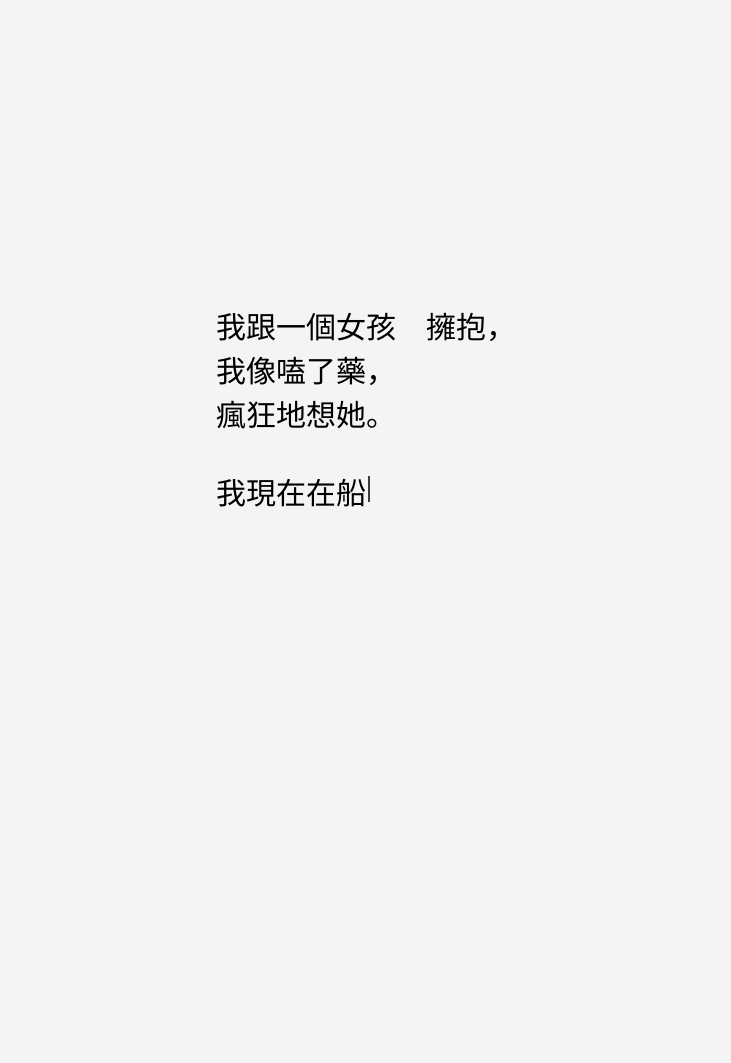
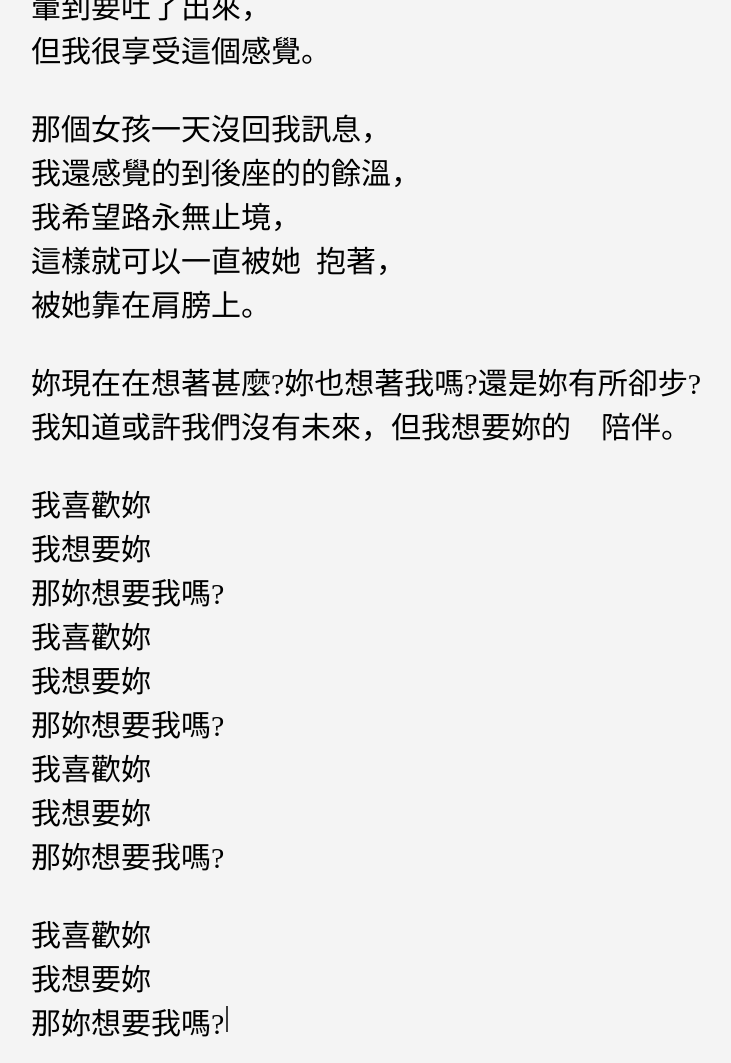
Before and after one commit to emmanuelwithme/MollyInMexico, a Flask app: template templates/MollyInMexico.html in a window 1280 px wide. Shown: the whole page, without its empty margins (274-1005 px from the left). Before the commit the page ends 507 px from the top, so only its background shows below. Run offline with Flask 3, Linux system fonts and the light colour scheme; the template is opened without the code that fills it, so the values that code supplies are empty.

Commit message:
spotify + youtube Lauv - Molly In Mexico 背景播放(都沒成功)

```diff
--- a/app.py
+++ b/app.py
@@ -1,12 +1,31 @@
 from flask import Flask, jsonify, render_template
+from dotenv import load_dotenv
 import os
+import spotipy
+from spotipy.oauth2 import SpotifyClientCredentials
 
 app1 = Flask(__name__)
 
-# 定義根路由，這將渲染HTML模板
+# 加載.env文件
+load_dotenv()
+
+# 從環境變量中獲取 Spotify 客戶端ID和密鑰
+CLIENT_ID = os.environ.get('SPOTIFY_CLIENT_ID')
+CLIENT_SECRET = os.environ.get('SPOTIFY_CLIENT_SECRET')
+
+# 設置Spotify API認證
+sp = spotipy.Spotify(auth_manager=SpotifyClientCredentials(client_id=CLIENT_ID, client_secret=CLIENT_SECRET))
+
 @app1.route('/')
 def index():
-    return render_template('MollyInMexico.html')
+    # 獲取Spotify歌曲的URL
+    track_url = get_spotify_track_url('Lauv - Molly In Mexico')
+    return render_template('MollyInMexico.html', track_url=track_url)
+
+def get_spotify_track_url(track_name):
+    results = sp.search(q=track_name, limit=1)
+    track = results['tracks']['items'][0]
+    return track['external_urls']['spotify']
 
 # 定義一個新路由，用於從content.txt文件中獲取內容
 @app1.route('/get-content', methods=['GET'])
--- a/letter/content.txt
+++ b/letter/content.txt
@@ -14,3 +14,17 @@
 
 妳現在在想著甚麼?妳也想著我嗎?還是妳有所卻步?
 我知道或許我們沒有未來，但我想要妳的    陪伴。
+
+我喜歡妳
+我想要妳
+那妳想要我嗎?
+我喜歡妳
+我想要妳
+那妳想要我嗎?
+我喜歡妳
+我想要妳
+那妳想要我嗎?
+
+我喜歡妳
+我想要妳
+那妳想要我嗎?
--- a/templates/MollyInMexico.html
+++ b/templates/MollyInMexico.html
@@ -17,7 +17,9 @@
             /* 字體大小 */
             --font-size: 30px;
             /* 文字左右邊的留白 */
-            --text-padding: 30px;
+            --text-padding-horizontal: 30px;
+            /* 文字上下邊的留白 */
+            --text-padding-vertical: 20px;
         }
 
         body {
@@ -34,7 +36,7 @@
             /* 設定視窗高度 */
             height: 100vh;
             /* 使用文字左右邊的留白變數 */
-            padding: 0 var(--text-padding);
+            padding: 0 var(--text-padding-horizontal);
         }
 
         #text {
@@ -45,7 +47,7 @@
             /* 設定最大寬度 */
             max-width: 90%;
             /* 設定內部左右的留白 */
-            padding: 0 20px;
+            padding: var(--text-padding-vertical) 20px;
             /* 設定文字換行 */
             overflow-wrap: break-word;
         }
@@ -69,15 +71,30 @@
                 opacity: 1;
             }
         }
+
+        #bgMusic {
+            position: fixed;
+            width: 1px;
+            height: 1px;
+            left: -10px;
+            overflow: hidden;
+            z-index: -1;
+        }
     </style>
 </head>
 
 <body>
+    <!-- <iframe style="border-radius:12px"
+        src="https://open.spotify.com/embed/track/7diY4bRXZ7ca6BEGNlz3xL?utm_source=generator&autoplay=1" width="30%" height="300"
+        frameBorder="0" allowfullscreen=""
+        allow="autoplay; clipboard-write; encrypted-media; fullscreen; picture-in-picture" loading="lazy"></iframe> -->
+
     <div id="text"></div>
 
-    <!-- YouTube背景音樂 -->
-    <iframe width="0" height="0" src="https://www.youtube.com/embed/puqpMg4WYso?autoplay=1&loop=1&playlist=puqpMg4WYso"
-        frameborder="0" allowfullscreen></iframe>
+
+
+    <!-- Spotify 背景音樂 -->
+    <!-- <iframe src="{{ track_url }}" width="100" height="100"></iframe> -->
 
     <script>
         // 當網頁加載完成後執行此函數
@@ -93,39 +110,33 @@
                     const textElement = document.getElementById('text');
 
                     // 打字速度變數，數字越小打字越快
-                    const typingSpeed = 200;
+                    const typingSpeed = 1;
 
                     let index = 0;
 
+
+                    let userScrolled = false;
+
+                    // 監聽滾動事件
+                    window.addEventListener('scroll', function () {
+                        userScrolled = true;
+                    });
 
                     function typeText() {
                         /* 如果還沒打完，繼續打字 */
                         if (index < content.length) {
                             textElement.innerHTML += content[index];
+                            index++;
 
-                            // 以下這段程式碼是當content變數的文字寫在程式碼裡面(如下)才需要:
-                            // const content = `
-                            // 我跟一 個女孩	擁抱，
-                            // 我像嗑了藥，瘋狂地想她，
-                            // 我現在在船上，暈到要吐了出來，
-                            // 但我很享受這個感覺。`;
+                            // 只有當用戶沒有手動滾動頁面時，才自動滾動到底部
+                            if (!userScrolled) {
+                                window.scrollTo(0, document.body.scrollHeight);
+                            }
 
-                            // 如果當前字符是換行，則添加<br>到HTML
-                            // if (content[index] === '\n') {
-                            //     textElement.innerHTML += '<br>';
-                            // } else if (content[index] === '\t') { // 檢查是否為Tab
-                            //     textElement.innerHTML += '&nbsp;&nbsp;&nbsp;&nbsp;'; // 將Tab轉換為四個空格
-                            // } else {
-                            //     textElement.innerHTML += content[index];
-                            // }
-
-                            index++;
                             /* 使用setTimeout來控制打字速度 */
                             setTimeout(typeText, typingSpeed);
                         }
                     }
-
-
 
                     /* 開始打字 */
                     typeText();
```
Also changed, not shown: 2 other files.
